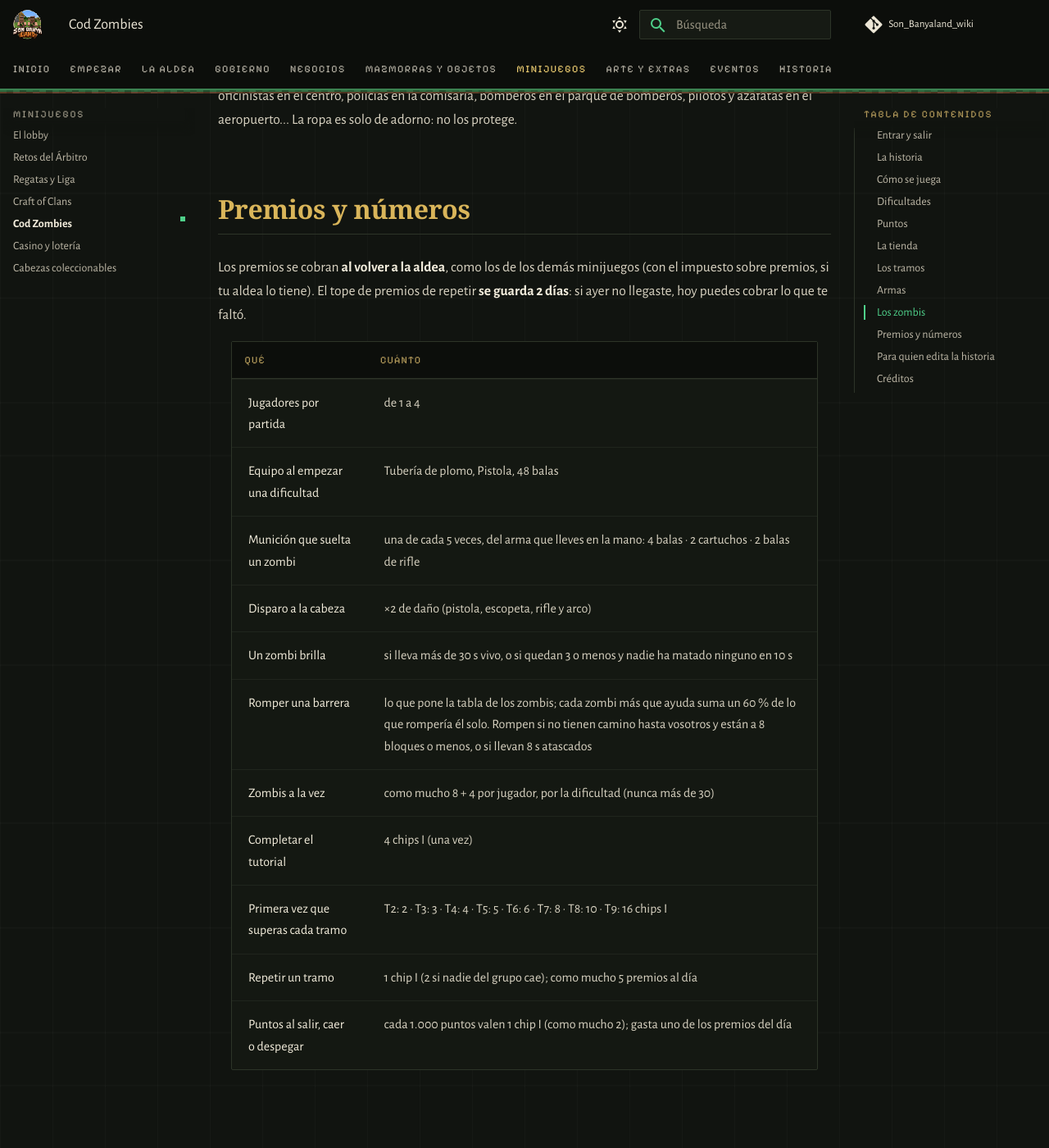
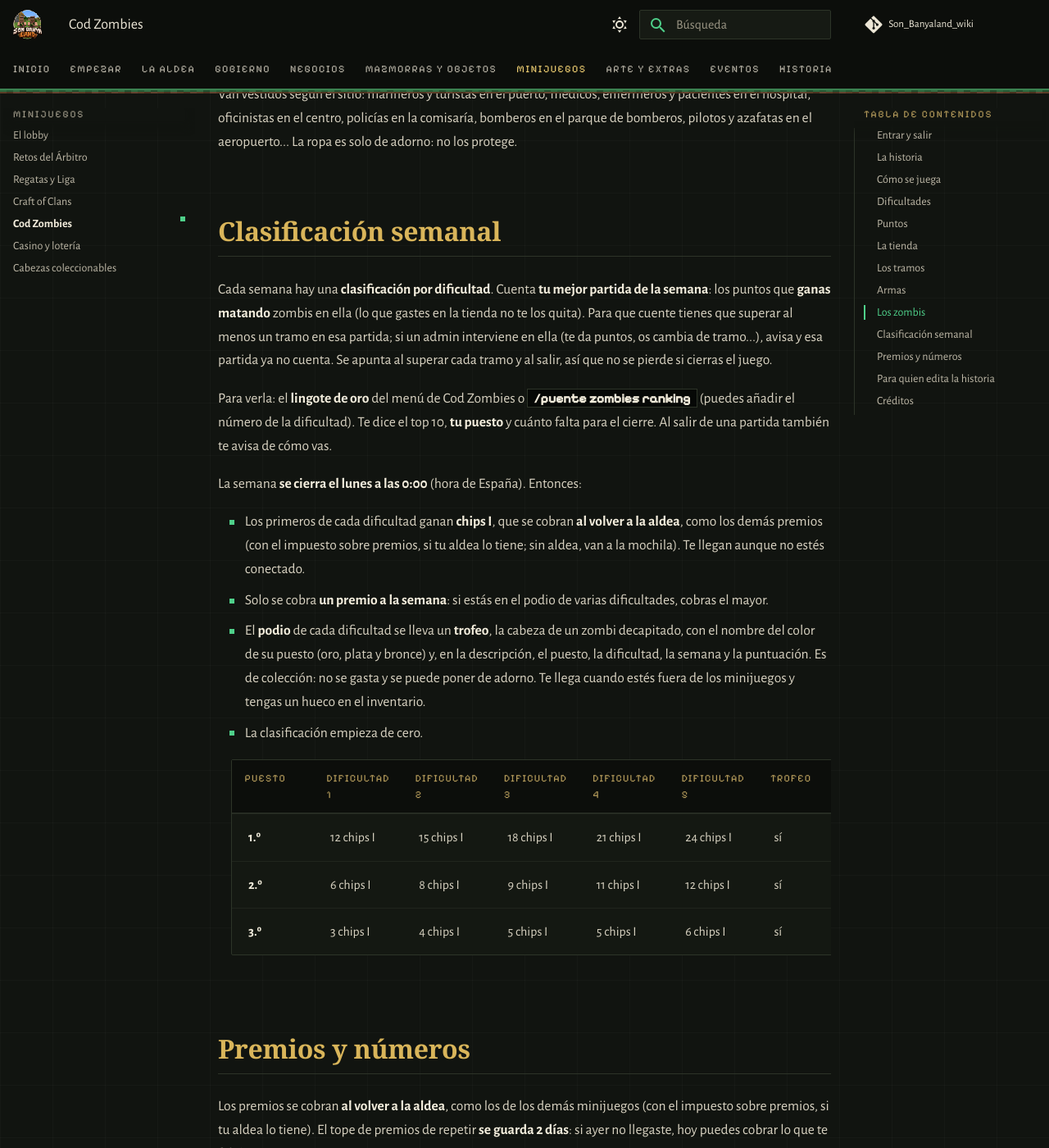
Before and after one commit to PigPilgrim/Son_Banyaland_wiki, an MkDocs documentation site: the page built from docs/zombies.md, in a window 1280 px wide and 1400 px high, scrolled down 11052 px. Shown: the whole window at 82% size. Built offline with MkDocs 1.6.1 and Material for MkDocs 9.7.7, drawn with Linux system fonts in a browser that asks for light colours; some web fonts are replaced; comment, search, counter and statistics services are not loaded; some of the changed text lies outside the part shown.

Commit message:
Cod Zombies: clasificación semanal (premios en chips I y trofeo al podio)
Co-Authored-By: Claude Opus 5.5 <noreply@anthropic.com>

```diff
--- /dev/null
+++ b/docs/_generado/zombies_semanal.md
@@ -0,0 +1,5 @@
+| Puesto | Dificultad 1 | Dificultad 2 | Dificultad 3 | Dificultad 4 | Dificultad 5 | Trofeo |
+|---|---|---|---|---|---|---|
+| **1.º** | 12 chips I | 15 chips I | 18 chips I | 21 chips I | 24 chips I | sí |
+| **2.º** | 6 chips I | 8 chips I | 9 chips I | 11 chips I | 12 chips I | sí |
+| **3.º** | 3 chips I | 4 chips I | 5 chips I | 5 chips I | 6 chips I | sí |
--- a/docs/zombies.md
+++ b/docs/zombies.md
@@ -9,7 +9,7 @@ ganas **puntos** y con ellos compras armas y mejoras en la **tienda** entre tram
     sigue la **DEMO**: solo se pueden jugar los tres primeros tramos (el tutorial y Sandy Heights). La vida de los
     zombis, el daño de las armas y la munición pueden cambiar. Los disparos a la cabeza, la ropa y las caras de los
     zombis (con su paquete de recursos), el fuego del cóctel, poder abrir puertas con un arma en la mano, que los
-    zombis rompan barreras, las botas doradas de los corredores, los cordones de los lados, los zombis que brillan, que al caer quedes
+    zombis rompan barreras, la clasificación semanal, las botas doradas de los corredores, los cordones de los lados, los zombis que brillan, que al caer quedes
     fuera de la partida y las **dificultades con puntos y tienda** llegan al servidor junto con la campaña.
 
 ## Entrar y salir
@@ -157,6 +157,31 @@ Van vestidos según el sitio: marineros y turistas en el puerto, médicos, enfer
 oficinistas en el centro, policías en la comisaría, bomberos en el parque de bomberos, pilotos y azafatas en el
 aeropuerto... La ropa es solo de adorno: no los protege.
 
+## Clasificación semanal
+
+Cada semana hay una **clasificación por dificultad**. Cuenta **tu mejor partida de la semana**: los puntos que
+**ganas matando** zombis en ella (lo que gastes en la tienda no te los quita). Para que cuente tienes que superar al
+menos un tramo en esa partida; si un admin interviene en ella (te da puntos, os cambia de tramo...), avisa y esa
+partida ya no cuenta. Se apunta al superar cada tramo y al salir, así que no se pierde si cierras el juego.
+
+Para verla: el **lingote de oro** del menú de Cod Zombies o **`/puente zombies ranking`** (puedes añadir el número
+de la dificultad). Te dice el top 10, **tu puesto** y cuánto falta para el cierre. Al salir de una partida también te
+avisa de cómo vas.
+
+La semana **se cierra el lunes a las 0:00** (hora de España). Entonces:
+
+- Los primeros de cada dificultad ganan **chips I**, que se cobran **al volver a la aldea**, como los demás premios
+  (con el impuesto sobre premios, si tu aldea lo tiene; sin aldea, van a la mochila). Te llegan aunque no estés
+  conectado.
+- Solo se cobra **un premio a la semana**: si estás en el podio de varias dificultades, cobras el mayor.
+- El **podio** de cada dificultad se lleva un **trofeo**, la cabeza de un zombi decapitado, con el nombre del color de
+  su puesto (oro, plata y bronce) y, en la descripción, el puesto, la dificultad, la semana y la puntuación. Es de
+  colección: no se gasta y se puede poner de adorno. Te llega cuando estés fuera de los minijuegos y tengas un hueco
+  en el inventario.
+- La clasificación empieza de cero.
+
+--8<-- "_generado/zombies_semanal.md"
+
 ## Premios y números
 
 Los premios se cobran **al volver a la aldea**, como los de los demás minijuegos (con el impuesto sobre premios, si tu
```
Also changed, not shown: generar.py (+22 -0 lines).
